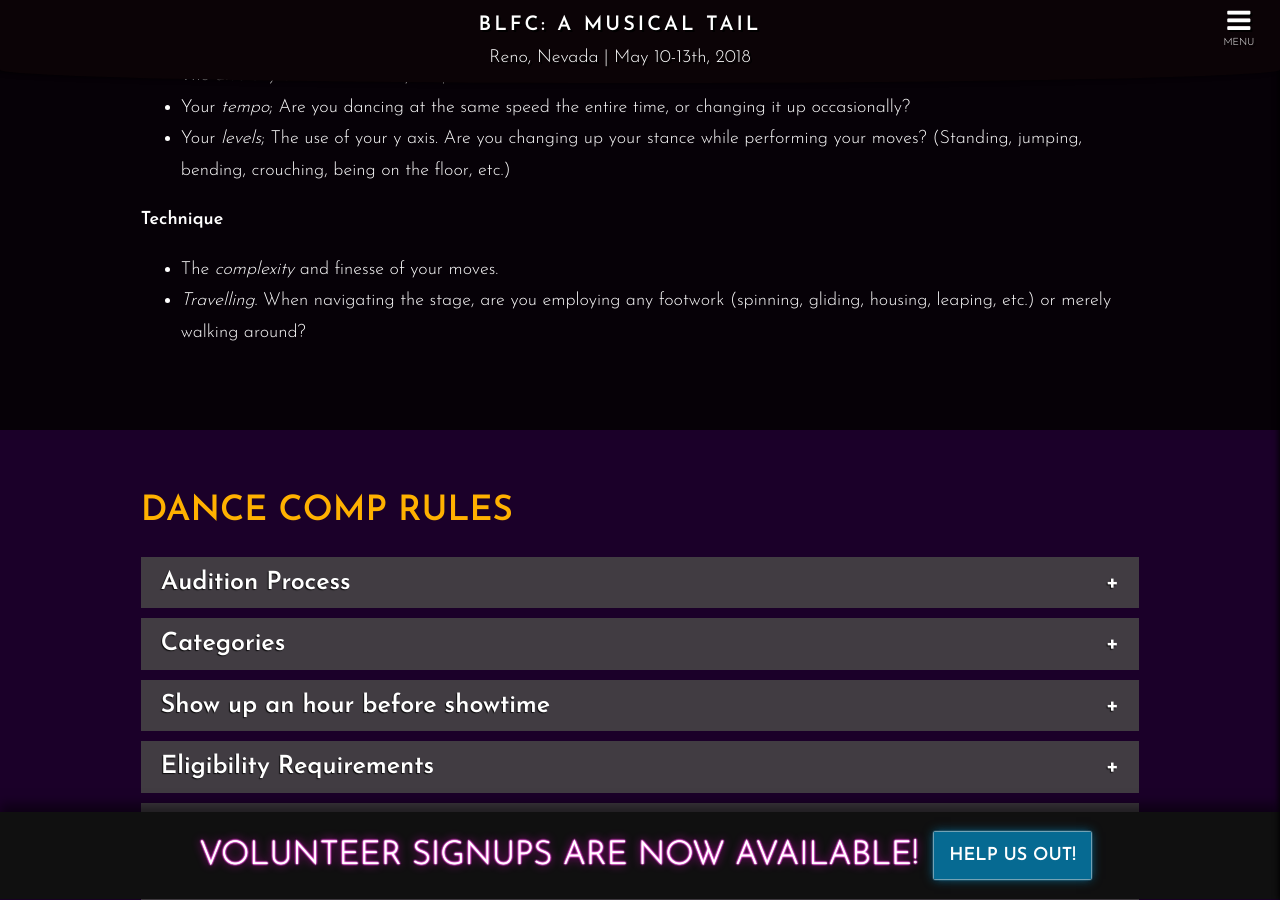
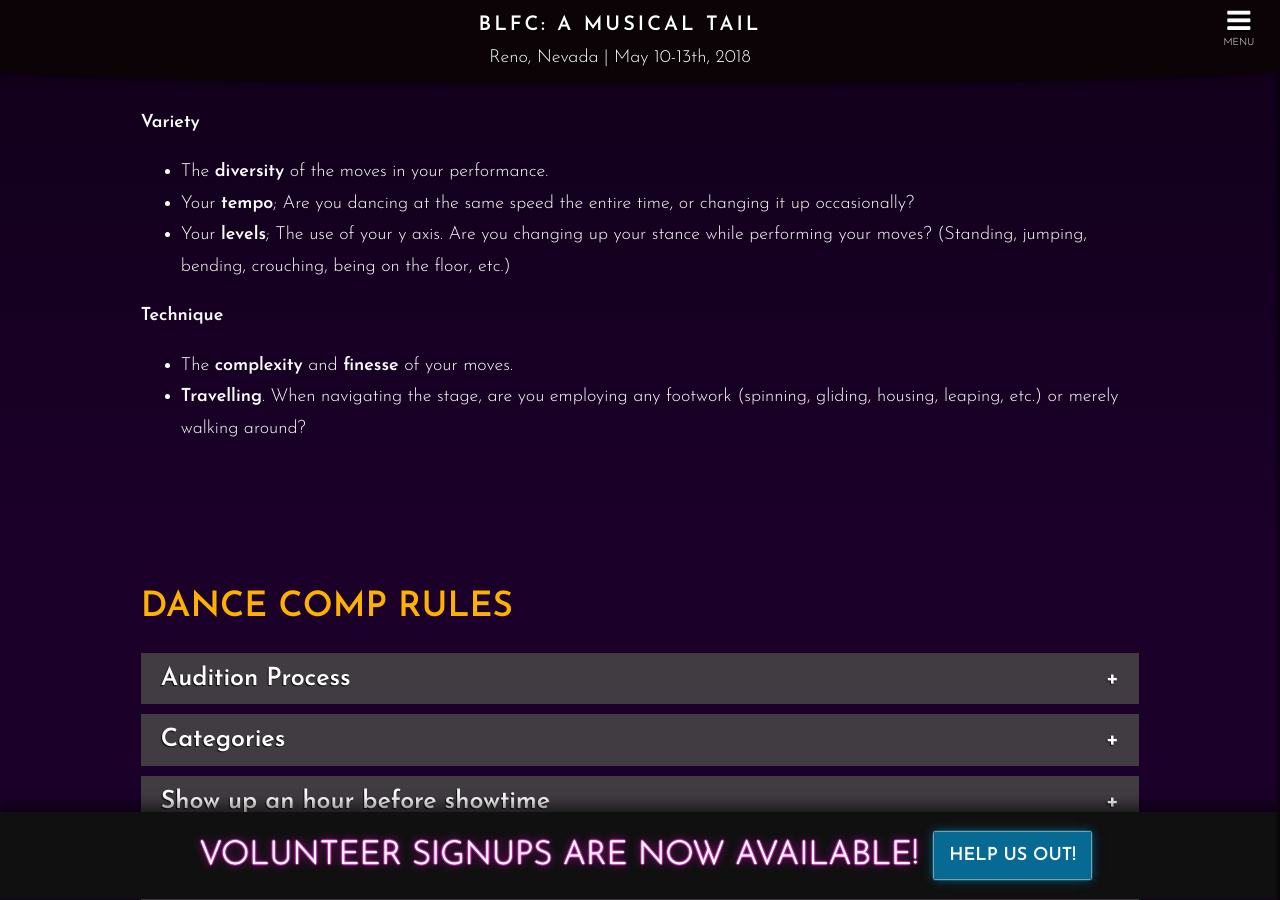
Before and after one commit to blfcweb/biggestlittlefc.github.io, a Jekyll site: the page built from events/dance-comp.md, in a window 1280 px wide and 900 px high, scrolled down 1614 px. Built offline with Jekyll 4.4.1, drawn with Linux system fonts in a browser that asks for light colours; some of the changed text lies outside the part shown.

Commit message:
cleanup of judging section

```diff
--- a/events/dance-comp.md
+++ b/events/dance-comp.md
@@ -13,7 +13,7 @@
 
 ## Signup
 
-[Sign up now][reglink]{: class="button"}
+[Sign up now][regbutton]
 
 </div>
 </div>
@@ -55,25 +55,32 @@
 5. Win prizes and respect.
 
 
+</div>
+</div>
+
+
+<div class="one-full bg-three">
+<div class="page-wrapper">
+
 ## Judging Criteria
 
 During both the preliminaries and the main stage event, judges will be using the **ballroom system**, wherein competitors are ranked against each other in real-time, to make sure no one is forgotten about in the decision making process.
 
 These are some of the aspects our judges will be looking for; some judges consider different aspects more important than others!
 
-  **Foundation**
+**Foundation**
   - Your **musicality**; how well the character of the dance/choreo fits or emphasizes the character of the music.
   - Your **flow**; How well do you transition from one part of your performance to the next?
   - Your **execution**; the cleanliness of your moves.
 
-  **Variety**
-  - The *diversity* of the moves in your performance.
-  - Your *tempo*; Are you dancing at the same speed the entire time, or changing it up occasionally?
-  - Your *levels*; The use of your y axis. Are you changing up your stance while performing your moves? (Standing, jumping, bending, crouching, being on the floor, etc.)
+**Variety**
+  - The **diversity** of the moves in your performance.
+  - Your **tempo**; Are you dancing at the same speed the entire time, or changing it up occasionally?
+  - Your **levels**; The use of your y axis. Are you changing up your stance while performing your moves? (Standing, jumping, bending, crouching, being on the floor, etc.)
 
-  **Technique**
-  - The *complexity* and finesse of your moves.
-  - *Travelling*. When navigating the stage, are you employing any footwork (spinning, gliding, housing, leaping, etc.) or merely walking around?
+**Technique**
+  - The **complexity** and **finesse** of your moves.
+  - **Travelling**. When navigating the stage, are you employing any footwork (spinning, gliding, housing, leaping, etc.) or merely walking around?
 
 
 </div>
```
